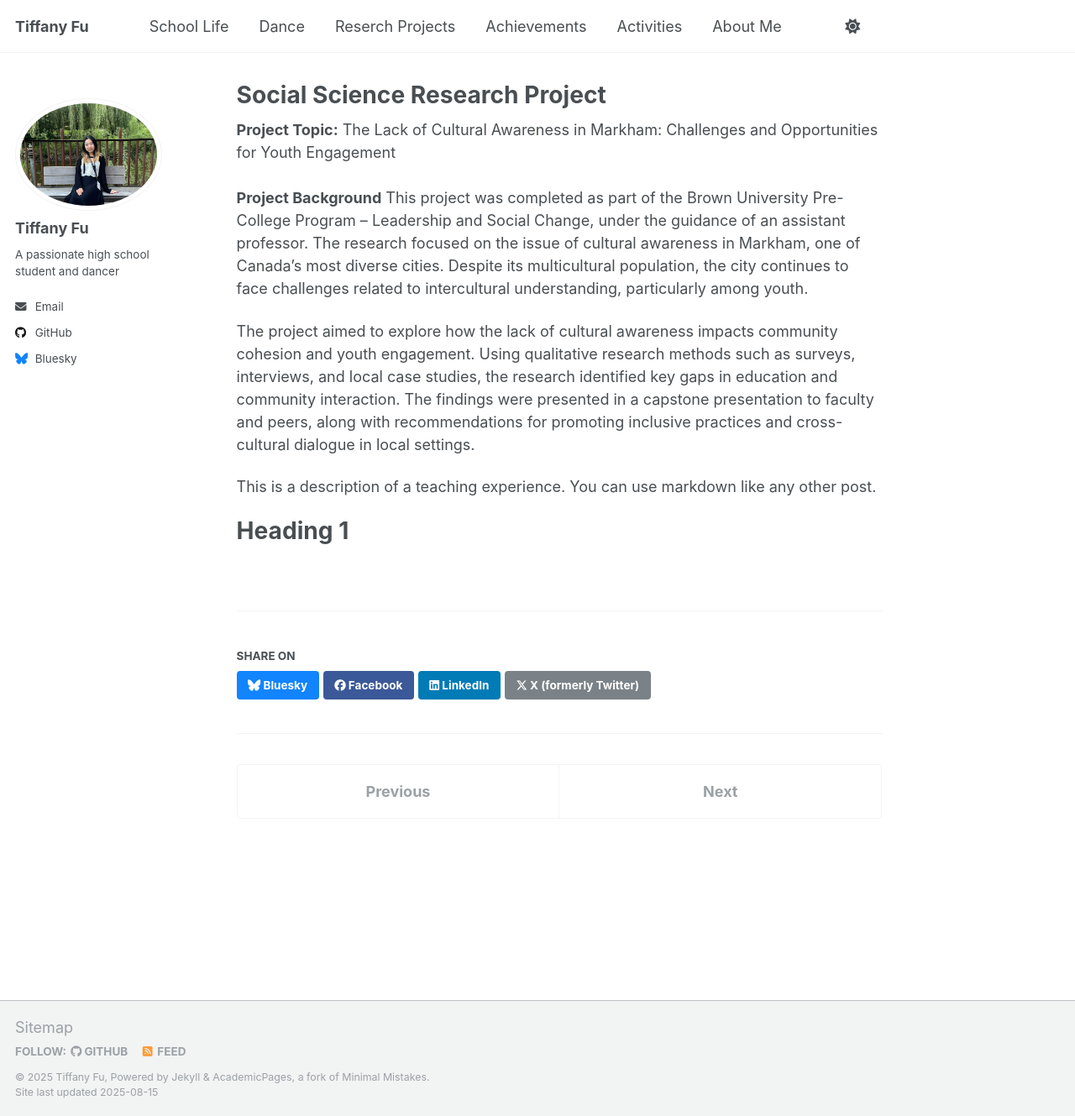
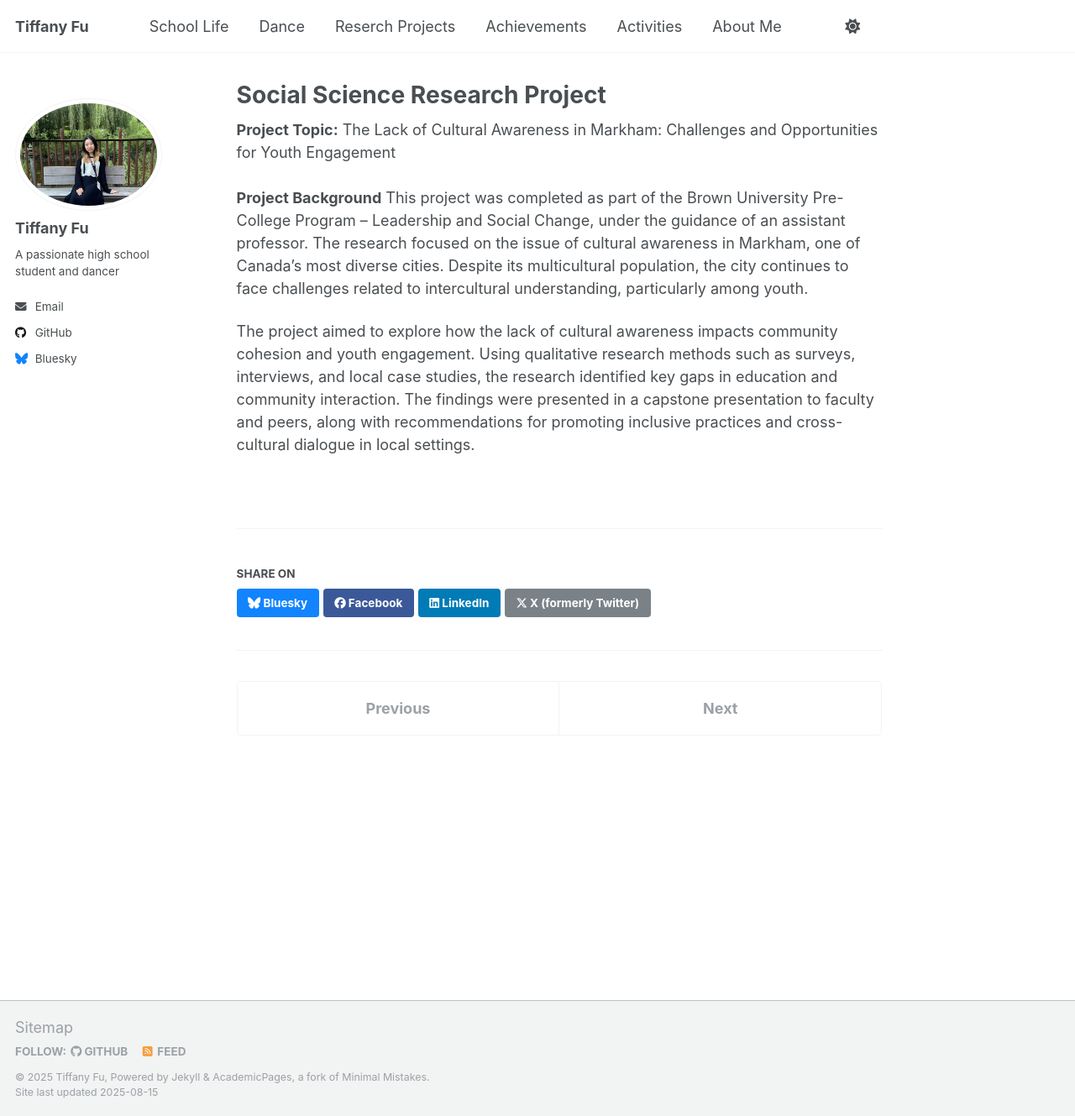
Before and after one commit to TiffanyJTFu/TiffanyFu, a Jekyll site: the page built from _teaching/Social-Science-Research-Project-1.md, in a window 1280 px wide and 1329 px high. Shown: the whole window at 84% size. Built offline with Jekyll 4.4.1, drawn with Linux system fonts in a browser that asks for light colours; a script that is not in the unit is left out.

Commit message:
Update Social-Science-Research-Project-1.md

```diff
--- a/_teaching/Social-Science-Research-Project-1.md
+++ b/_teaching/Social-Science-Research-Project-1.md
@@ -11,12 +11,3 @@ venue: ""
 This project was completed as part of the Brown University Pre-College Program – Leadership and Social Change, under the guidance of an assistant professor. The research focused on the issue of cultural awareness in Markham, one of Canada’s most diverse cities. Despite its multicultural population, the city continues to face challenges related to intercultural understanding, particularly among youth.
 
 The project aimed to explore how the lack of cultural awareness impacts community cohesion and youth engagement. Using qualitative research methods such as surveys, interviews, and local case studies, the research identified key gaps in education and community interaction. The findings were presented in a capstone presentation to faculty and peers, along with recommendations for promoting inclusive practices and cross-cultural dialogue in local settings.
-
-
-
-
-
-This is a description of a teaching experience. You can use markdown like any other post.
-
-Heading 1
-======
```
